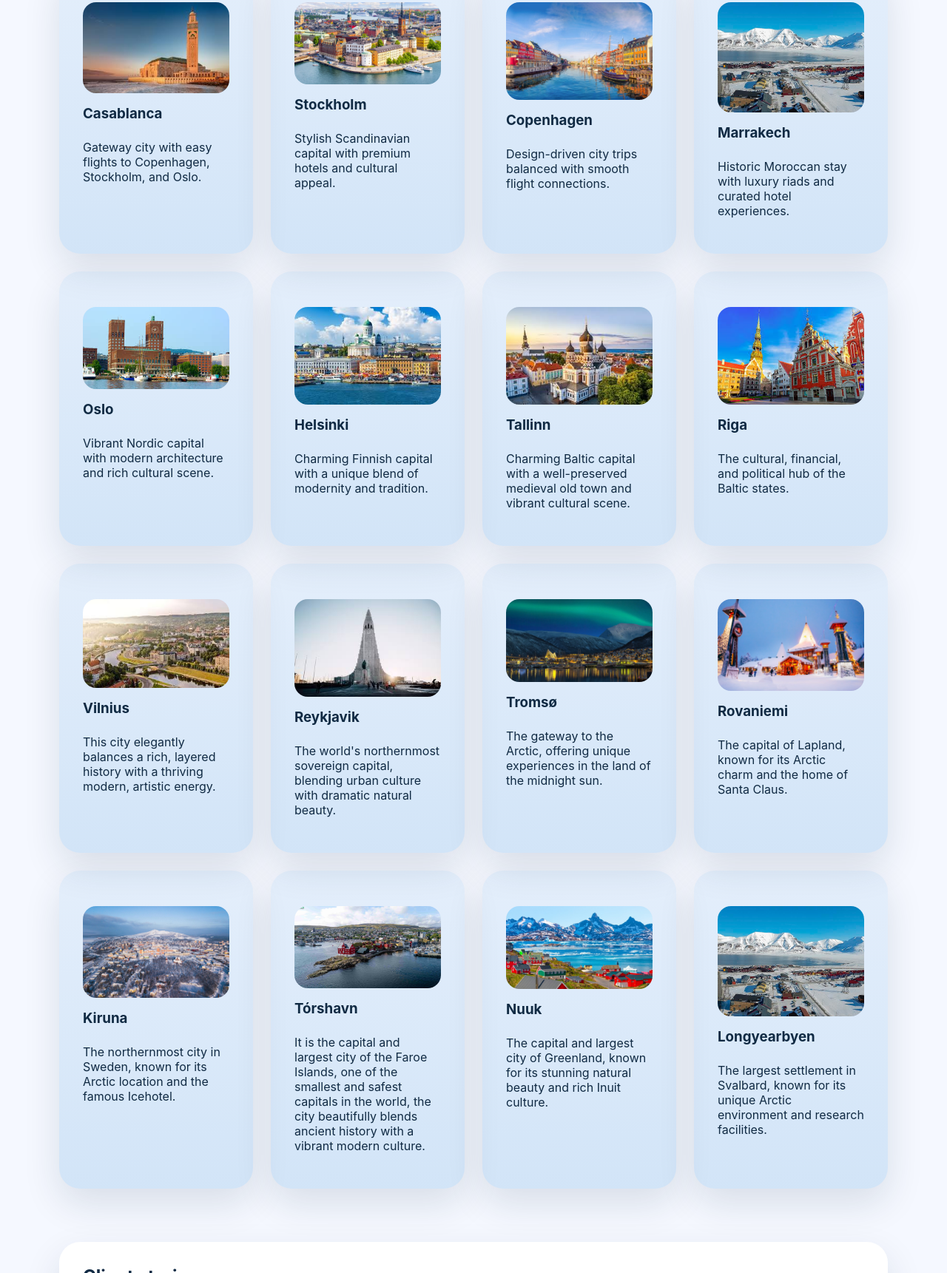
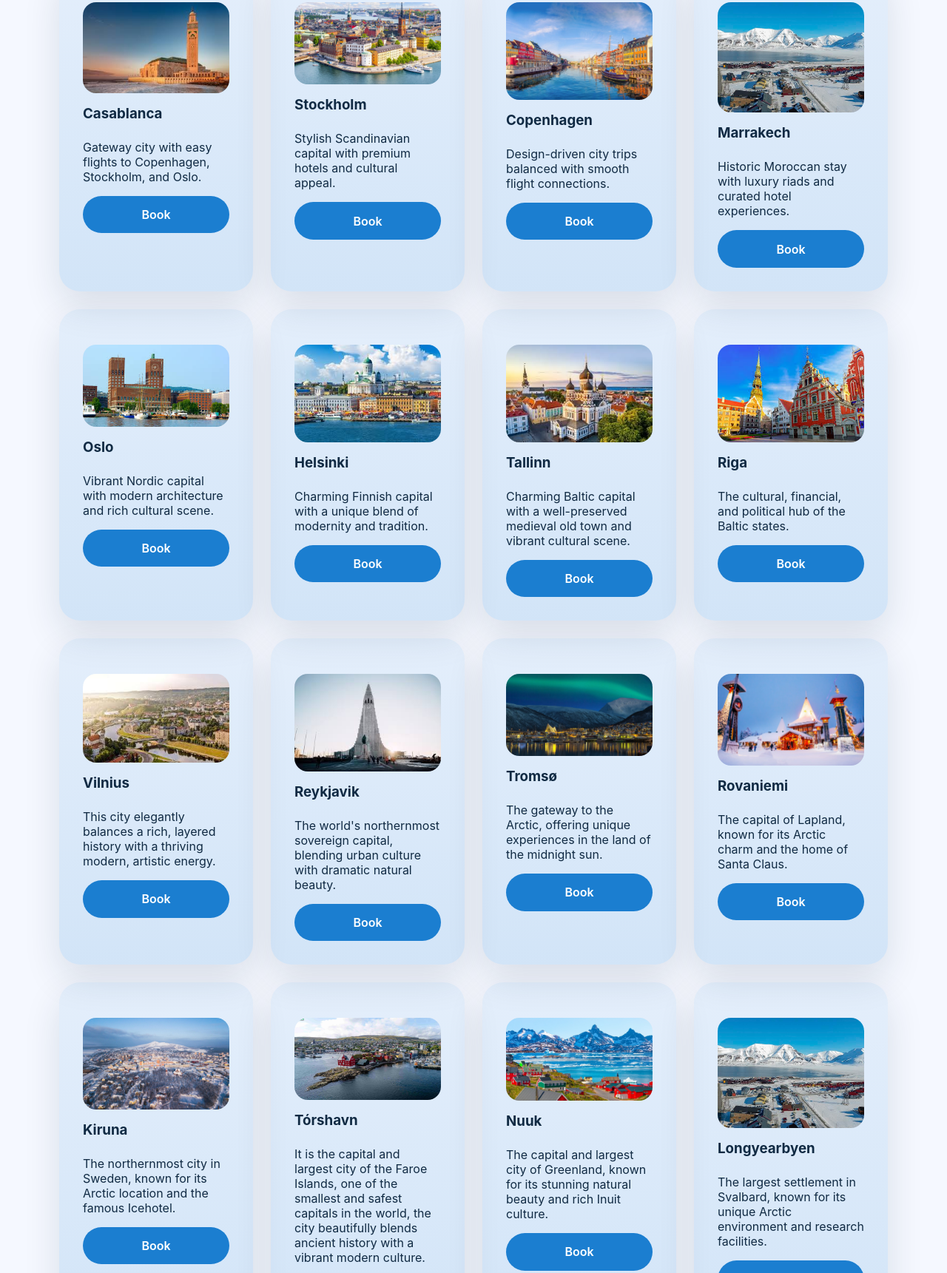
Before and after one commit to TravelAgency-book/SolTravel, a plain HTML site: page index.html in a window 1280 px wide. Shown: the part 2981-4702 px from the top of the page at 74% size. Drawn offline with Linux system fonts and the light colour scheme.

Commit message:
Add booking links to destination cards in index.html

```diff
--- a/index.html
+++ b/index.html
@@ -125,82 +125,98 @@
           <img class="destination-image" src="images.jpg" alt="Casablanca skyline and coastal view" width="600" height="400" loading="lazy">
           <h3>Casablanca</h3>
           <p>Gateway city with easy flights to Copenhagen, Stockholm, and Oslo.</p>
+       <a class="btn btn-tertiary" href="#contact" aria-label="Book a trip to Casablanca">Book</a>
         </article>
         <article class="destination-card">
           <img class="destination-image" src="20190603_stockholm-old-town_16-9 (1).avif" alt="Historic Stockholm waterfront" width="600" height="400" loading="lazy">
           <h3>Stockholm</h3>
           <p>Stylish Scandinavian capital with premium hotels and cultural appeal.</p>
+        <a class="btn btn-tertiary" href="#contact" aria-label="Book a trip to Stockholm">Book</a>
         </article>
         <article class="destination-card">
           <img class="destination-image" src="copenhagen-nyhavn-1.jpg" alt="Colorful Copenhagen waterfront houses at Nyhavn" width="600" height="400" loading="lazy">
           <h3>Copenhagen</h3>
           <p>Design-driven city trips balanced with smooth flight connections.</p>
+       <a class="btn btn-tertiary" href="#contact" aria-label="Book a trip to Copenhagen">Book</a>
         </article>
         <article class="destination-card">
           <img class="destination-image" src="téléchargement (1).jpg" alt="Marrakech riad courtyard" width="600" height="400" loading="lazy">
           <h3>Marrakech</h3>
           <p>Historic Moroccan stay with luxury riads and curated hotel experiences.</p>
+      <a class="btn btn-tertiary" href="#contact" aria-label="Book a trip to Marrakech">Book</a>
         </article>
         <article class="destination-card">
           <img class="destination-image" src="images (1).jpg" alt="Oslo cityscape with fjord views" width="600" height="400" loading="lazy">
           <h3>Oslo</h3>
           <p>Vibrant Nordic capital with modern architecture and rich cultural scene.</p>
+       <a class="btn btn-tertiary" href="#contact" aria-label="Book a trip to Oslo">Book</a>
         </article>
         <article class="destination-card">
           <img class="destination-image" src="images (2).jpg" alt="Helsinki waterfront and harbor" width="600" height="400" loading="lazy">
           <h3>Helsinki</h3>
           <p>Charming Finnish capital with a unique blend of modernity and tradition.</p>
+       <a class="btn btn-tertiary" href="#contact" aria-label="Book a trip to Helsinki">Book</a>
         </article>
         <article class="destination-card">
           <img class="destination-image" src="téléchargement (2).jpg" alt="Tallinn medieval city walls and skyline" width="600" height="400" loading="lazy">
           <h3>Tallinn</h3>
           <p>Charming Baltic capital with a well-preserved medieval old town and vibrant cultural scene.</p>
+       <a class="btn btn-tertiary" href="#contact" aria-label="Book a trip to Tallinn">Book</a>
         </article>
         <article class="destination-card">
           <img class="destination-image" src="téléchargement (3).jpg" alt="Riga historic old town" width="600" height="400" loading="lazy">
           <h3>Riga</h3>
           <p>The cultural, financial, and political hub of the Baltic states.</p>
+        <a class="btn btn-tertiary" href="#contact" aria-label="Book a trip to Riga">Book</a>
         </article>
         <article class="destination-card">
           <img class="destination-image" src="téléchargement (4).jpg" alt="Vilnius old town architecture" width="600" height="400" loading="lazy">
           <h3>Vilnius</h3>
           <p>This city elegantly balances a rich, layered history with a thriving modern, artistic energy.</p>
+       <a class="btn btn-tertiary" href="#contact" aria-label="Book a trip to Vilnius">Book</a>
         </article>
         <article class="destination-card">
           <img class="destination-image" src="téléchargement.jpg" alt="Reykjavik city center and harbour" width="600" height="400" loading="lazy">
           <h3>Reykjavik</h3>
           <p>The world's northernmost sovereign capital, blending urban culture with dramatic natural beauty.</p>
+       <a class="btn btn-tertiary" href="#contact" aria-label="Book a trip to Reykjavik">Book</a>
         </article>
         <article class="destination-card">
           <img class="destination-image" src="arctic-cathedral-tromso-146677.webp" alt="Tromsø" width="600" height="400" loading="lazy">
           <h3>Tromsø</h3>
           <p>The gateway to the Arctic, offering unique experiences in the land of the midnight sun.</p>
+       <a class="btn btn-tertiary" href="#contact" aria-label="Book a trip to Tromsø">Book</a>
         </article>
         <article class="destination-card">
           <img class="destination-image" src="53efa94a89f236f43cf6046651ee243e-4cee022c-a36d-4484-9933-248a8a4ac181.avif" alt="Rovaniemi" width="600" height="400" loading="lazy">
           <h3>Rovaniemi</h3>
           <p>The capital of Lapland, known for its Arctic charm and the home of Santa Claus.</p>
+       <a class="btn btn-tertiary" href="#contact" aria-label="Book a trip to Rovaniemi">Book</a>
         </article>
        <article class="destination-card">
           <img class="destination-image" src="Visiter-Kiruna-Laponie-Suede.jpeg" alt="Kiruna" width="600" height="400" loading="lazy">
           <h3>Kiruna</h3>
           <p>The northernmost city in Sweden, known for its Arctic location and the famous Icehotel.</p>
-         </article>
+         <a class="btn btn-tertiary" href="#contact" aria-label="Book a trip to Kiruna">Book</a>
+       </article>
        <article class="destination-card">
           <img class="destination-image" src="Torshavn-scaled.jpg" alt="Tórshavn" width="600" height="400" loading="lazy">
           <h3>Tórshavn</h3>
           <p> It is the capital and largest city of the Faroe Islands, one of the smallest and safest capitals in the world, the city beautifully blends ancient history with a vibrant modern culture. </p>
-         </article>
+         <a class="btn btn-tertiary" href="#contact" aria-label="Book a trip to Tórshavn">Book</a>
+       </article>
        <article class="destination-card">
           <img class="destination-image" src="Greenland-Modern-Coast.jpg" alt="Nuuk" width="600" height="800" loading="lazy">
           <h3>Nuuk</h3>
           <p> The capital and largest city of Greenland, known for its stunning natural beauty and rich Inuit culture. </p>
-         </article>
+        <a class="btn btn-tertiary" href="#contact" aria-label="Book a trip to Nuuk">Book</a>
+       </article>
        <article class="destination-card">
           <img class="destination-image" src="téléchargement (1).jpg" alt="Longyearbyen" width="600" height="400" loading="lazy">
           <h3>Longyearbyen</h3>
           <p> The largest settlement in Svalbard, known for its unique Arctic environment and research facilities. </p>
-         </article>
+         <a class="btn btn-tertiary" href="#contact" aria-label="Book a trip to Longyearbyen">Book</a>
+       </article>
       </div>
     </section>
 
```
